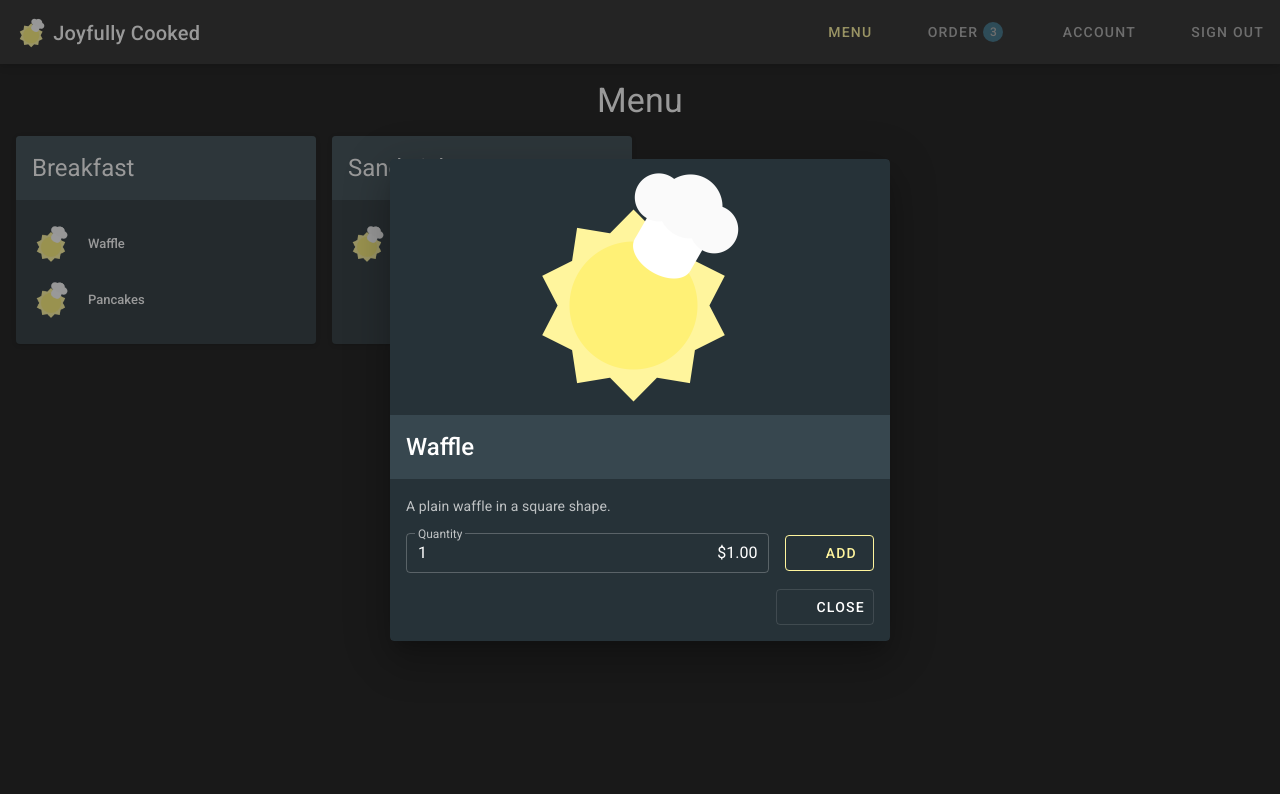
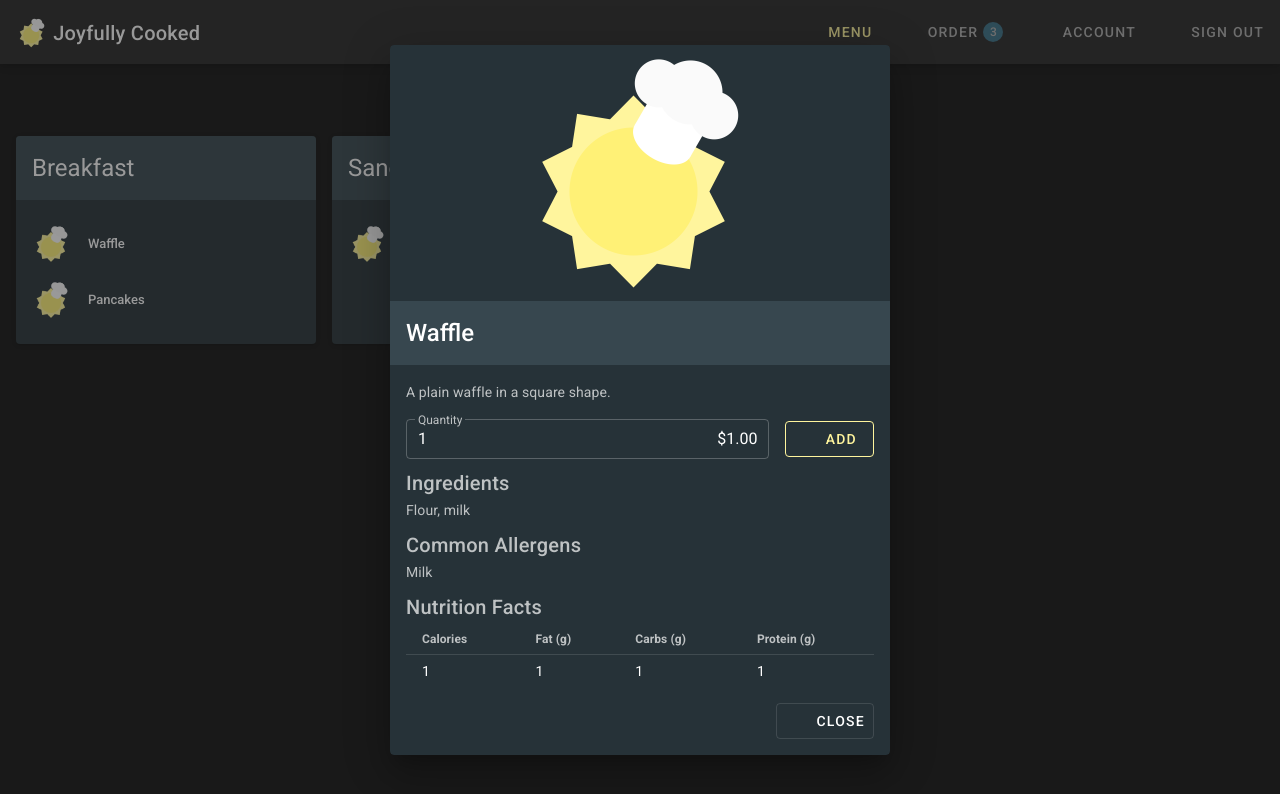
Before and after one commit to wdmatthews/joyfully-cooked, a Nuxt app: page /menu in a window 1280 px wide. Both pictures are taken after a click on the button 282 px from the left and 242 px from the top of the page. Shown: the top 794 px of the page. Built offline with nearby package versions, Linux system fonts and the light colour scheme.

Commit message:
Added more information to the item dialog

```diff
--- a/assets/variables.scss
+++ b/assets/variables.scss
@@ -19,3 +19,5 @@ $border-radius-root: 1rem;
 $toolbar-title-padding: 4px;
 
 $card-btn-margin-x: 16px;
+
+$data-table-mobile-row-min-height: 32px;
--- a/components/MenuItemDialog.vue
+++ b/components/MenuItemDialog.vue
@@ -39,6 +39,30 @@
             Add
           </v-btn>
         </v-row>
+        <h4 class="mt-2 text-h6">
+          Ingredients
+        </h4>
+        <p class="mb-0">
+          {{ item.ingredients }}
+        </p>
+        <h4 class="mt-2 text-h6">
+          Common Allergens
+        </h4>
+        <p class="mb-0">
+          {{ item.commonAllergens }}
+        </p>
+        <h4 class="mt-2 text-h6">
+          Nutrition Facts
+        </h4>
+        <v-data-table
+          hide-default-footer
+          disable-sort
+          dense
+          style="background: transparent;"
+          :headers="nutritionFactHeaders"
+          :items="item.nutritionFacts"
+          :class="{ 'hide-mobile-table-header': isMobile }"
+        />
       </v-card-text>
       <v-card-actions class="px-4 pt-0 pb-4">
         <v-spacer />
@@ -68,6 +92,39 @@ export default {
   },
   data: vm => ({
     quantity: 1,
+    nutritionFactHeaders: [
+      {
+        text: 'Calories',
+        value: 'calories',
+      },
+      {
+        text: 'Fat (g)',
+        value: 'fat',
+      },
+      {
+        text: 'Carbs (g)',
+        value: 'carbs',
+      },
+      {
+        text: 'Protein (g)',
+        value: 'protein',
+      },
+    ],
   }),
+  computed: {
+    isMobile() {
+      return this.$vuetify.breakpoint.xs || this.$vuetify.breakpoint.sm
+    },
+  },
 }
 </script>
+
+<style>
+.hide-mobile-table-header .v-data-table-header.v-data-table-header-mobile {
+  display: none;
+}
+
+.hide-mobile-table-header .v-data-table__mobile-row {
+  padding: 0px !important;
+}
+</style>
--- a/pages/menu.vue
+++ b/pages/menu.vue
@@ -43,6 +43,16 @@ export default {
             image: 'waffle.png',
             description: 'A plain waffle in a square shape.',
             price: 1.00,
+            ingredients: 'Flour, milk',
+            commonAllergens: 'Milk',
+            nutritionFacts: [
+              {
+                calories: 1,
+                fat: 1,
+                carbs: 1,
+                protein: 1,
+              },
+            ],
           },
           {
             id: '2',
@@ -50,6 +60,16 @@ export default {
             image: 'pancakes.png',
             description: 'A stack of pancakes with butter and syrup.',
             price: 1.50,
+            ingredients: 'Flour, milk, butter, syrup',
+            commonAllergens: 'Milk',
+            nutritionFacts: [
+              {
+                calories: 1,
+                fat: 1,
+                carbs: 1,
+                protein: 1,
+              },
+            ],
           },
         ],
       },
@@ -62,6 +82,16 @@ export default {
             image: 'turkeysandwich.png',
             description: 'A triangle-sliced turkey, lettuce, and cheese sandwich.',
             price: 1.75,
+            ingredients: 'Flour, milk, turkey, lettuce, cheese',
+            commonAllergens: 'Milk',
+            nutritionFacts: [
+              {
+                calories: 1,
+                fat: 1,
+                carbs: 1,
+                protein: 1,
+              },
+            ],
           },
         ],
       },
```
